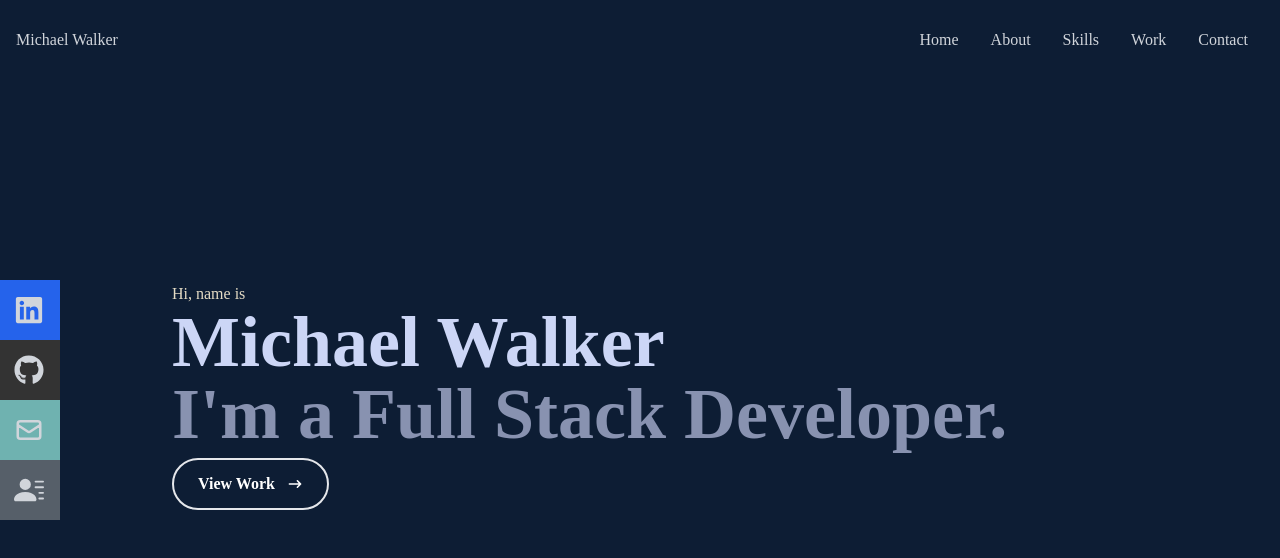
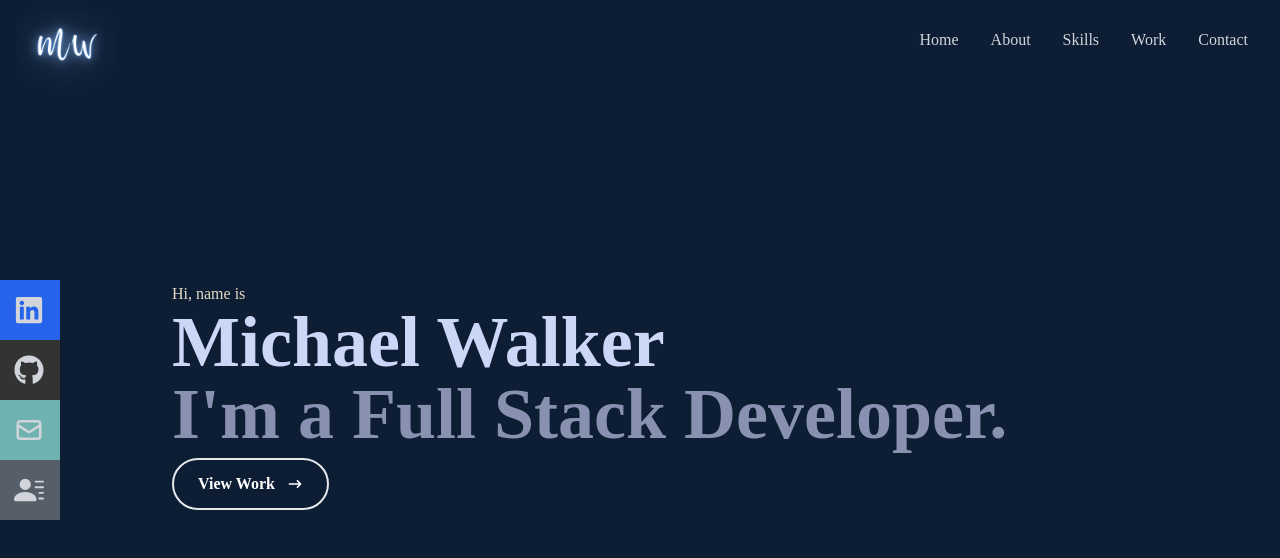
Before and after one commit to michaelwwalker42/mw-portfolio, a React (Create React App) app: page / in a window 1280 px wide. Shown: the top 558 px of the page. Built offline with nearby package versions, Linux system fonts and the light colour scheme.

Commit message:
add logo to navbar

```diff
--- a/src/components/Navbar.jsx
+++ b/src/components/Navbar.jsx
@@ -9,6 +9,7 @@ import { HiOutlineMail } from 'react-icons/hi';
 import { BsFillPersonLinesFill } from 'react-icons/bs';
 import { Link } from 'react-scroll';
 import resume from '../assets/documents/Walker_Resume.pdf'
+import Logo from '../assets/logos/mw-logo.png'
 
 const Navbar = () => {
   const [nav, setNav] = useState(false)
@@ -18,7 +19,8 @@ const Navbar = () => {
     <div className='fixed w-full h-[80px] flex justify-between items-center px-4 text-gray-300 bg-[#0d1d34]'>
       <div className='cursor-pointer'>
         <Link to='home' smooth={true} duration={500}>
-          Michael Walker
+          <img src={Logo} alt='MW Logo' style={{ width: '100px' }} />
+
         </Link>
       </div>
 
```
Also changed, not shown: src/assets/logos/mw-logo.png (added).
